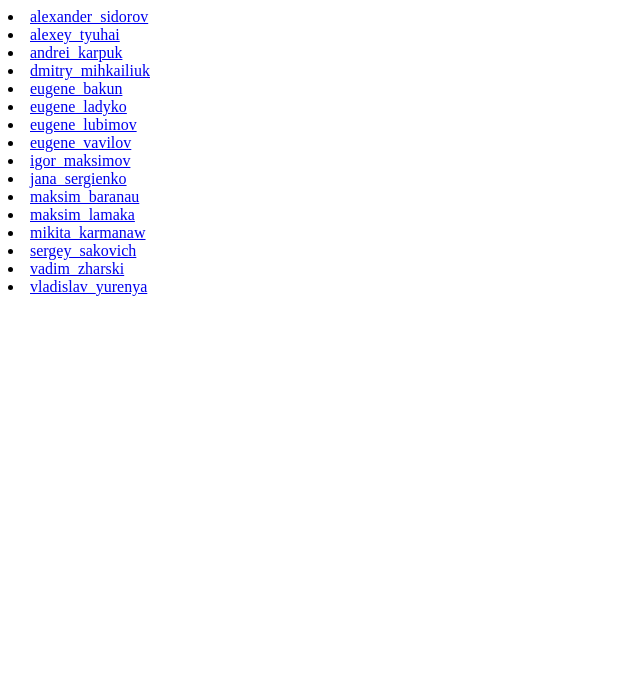
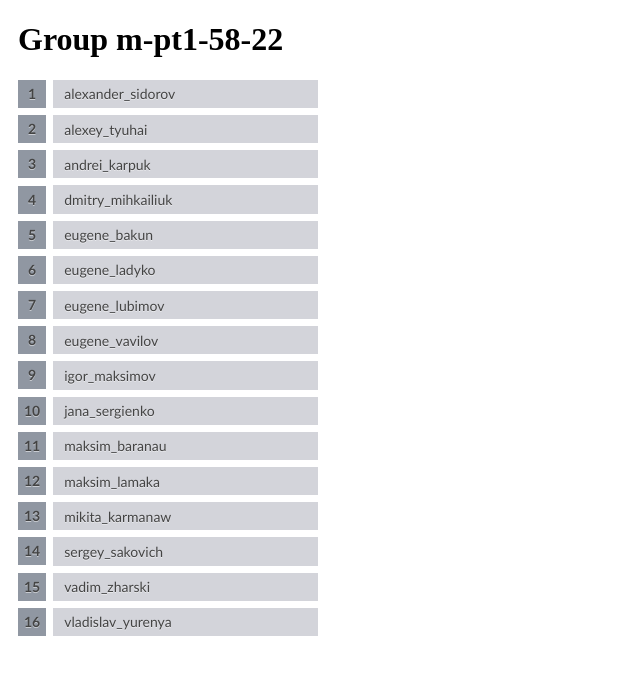
Before and after one commit to alexander-sidorov/m-pt1-58-22, a Django app: page / in a window 1280 px wide. Shown: the top 675 px of the page, without its empty margins (0-640 px from the left). Run offline with Django 4.2, Linux system fonts and the light colour scheme.

Commit message:
added base.html and static directory

```diff
--- a/app_main/templates/app_main/index.html
+++ b/app_main/templates/app_main/index.html
@@ -1,16 +1 @@
-<!DOCTYPE html>
-<html lang="en">
-<head>
-    <meta charset="UTF-8">
-    <title>Title</title>
-</head>
-<body>
-
-{% for student in list_students %}
-<li>
-    <a href="~/{{ student }}">{{ student }}</a>
-</li>
-{% endfor %}
-
-</body>
-</html>
+{% extends 'project/base.html' %}
--- a/project/settings.py
+++ b/project/settings.py
@@ -46,7 +46,7 @@ ROOT_URLCONF = "project.urls"
 TEMPLATES = [
     {
         "BACKEND": "django.template.backends.django.DjangoTemplates",
-        "DIRS": [],
+        "DIRS": ["project/templates"],
         "APP_DIRS": True,
         "OPTIONS": {
             "context_processors": [
@@ -104,4 +104,8 @@ USE_TZ = True
 STATIC_URL = "static/"
 
 
+STATICFILES_DIRS = [
+    "project/static",
+]
+
 DEFAULT_AUTO_FIELD = "django.db.models.BigAutoField"
--- /dev/null
+++ b/project/static/project/styles.css
@@ -0,0 +1,49 @@
+body {
+    padding-left: 10px;
+}
+.rectangle {
+    counter-reset: li;
+    list-style: none;
+    font: 14px "Trebuchet MS", "Lucida Sans";
+    padding: 0;
+    text-shadow: 0 1px 0 rgba(255,255,255,.5);
+    width: 300px;
+}
+.rectangle a {
+    position: relative;
+    display: block;
+    padding: .4em .4em .4em .8em;
+    margin: .5em 0 .5em 2.5em;
+    background: #D3D4DA;
+    color: #444;
+    text-decoration: none;
+    transition: all .3s ease-out;
+}
+.rectangle a:hover {background: #DCDDE1;}
+.rectangle a:before {
+    content: counter(li);
+    counter-increment: li;
+    position: absolute;
+    left: -2.5em;
+    top: 50%;
+    margin-top: -1em;
+    background: #9097A2;
+    height: 2em;
+    width: 2em;
+    line-height: 2em;
+    text-align: center;
+    font-weight: bold;
+}
+.rectangle a:after {
+    position: absolute;
+    content: "";
+    border: .5em solid transparent;
+    left: -1em;
+    top: 50%;
+    margin-top: -.5em;
+    transition: all .3s ease-out;
+}
+.rectangle a:hover:after {
+    left: -.5em;
+    border-left-color: #9097A2;
+}
--- /dev/null
+++ b/project/templates/project/base.html
@@ -0,0 +1,23 @@
+<!DOCTYPE html>
+{% load static %}
+<html lang="en">
+<head>
+    <meta charset="UTF-8">
+    <title>Title</title>
+</head>
+<link rel="stylesheet" href="{% static 'project/styles.css' %}">
+
+<body>
+
+<h1>Group m-pt1-58-22</h1>
+
+<ol class="rectangle">
+{% for student in list_students %}
+<li>
+    <a href="~/{{ student }}">{{ student }}</a>
+</li>
+{% endfor %}
+</ol>
+
+</body>
+</html>
```
